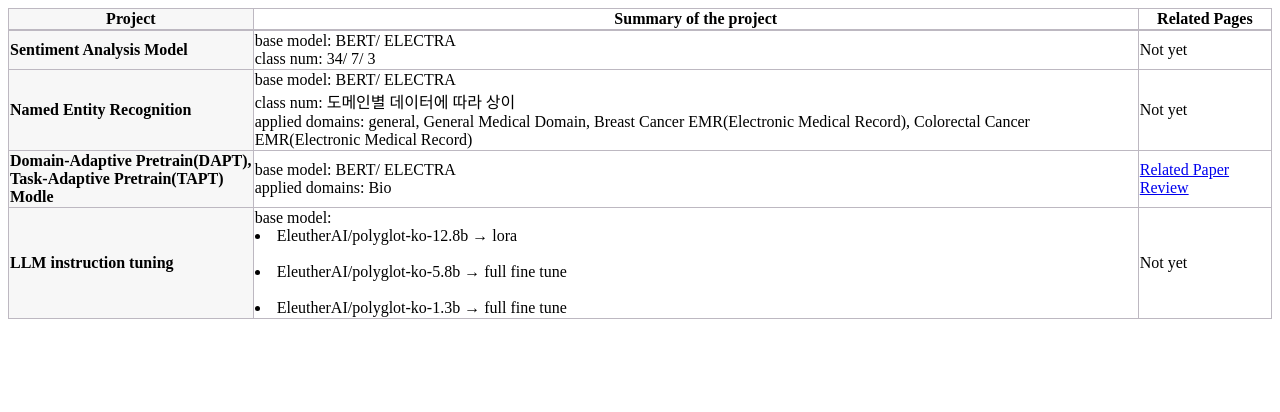
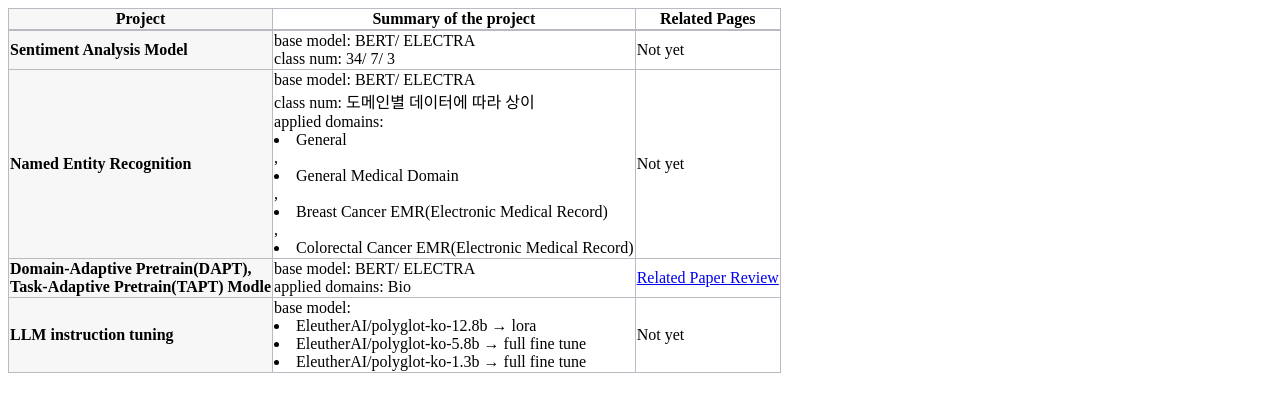
Before and after one commit to finddme/finddme.github.io, a Jekyll site: the page built from _posts/2022-01-01-Project.md, in a window 1280 px wide. Shown: the top 412 px of the page. Built offline with Jekyll 4.4.1, drawn with Linux system fonts in a browser that asks for light colours.

Commit message:
Update 2022-01-01-Project.md

```diff
--- a/_posts/2022-01-01-Project.md
+++ b/_posts/2022-01-01-Project.md
@@ -21,9 +21,9 @@
      <table style="border-collapse:collapse">
        <tr><th class="line4" bgcolor="#F8F7F9">Project</th><th class="line2">Summary of the project</th><th class="line2">Related Pages</th></tr>
        <tr><td class="line3"><strong>Sentiment Analysis Model</strong></td><td class="line">base model: BERT/ ELECTRA<br> class num: 34/ 7/ 3</td><td class="line">Not yet</td></tr>
-       <tr><td class="line3"><strong>Named Entity Recognition</strong></td><td class="line">base model: BERT/ ELECTRA<br> class num: 도메인별 데이터에 따라 상이<br> applied domains: general, General Medical Domain, Breast Cancer EMR(Electronic Medical Record), Colorectal Cancer EMR(Electronic Medical Record)</td><td class="line">Not yet</td></tr>
+       <tr><td class="line3"><strong>Named Entity Recognition</strong></td><td class="line">base model: BERT/ ELECTRA<br> class num: 도메인별 데이터에 따라 상이<br> applied domains:<li>General</li>, <li>General Medical Domain</li>, <li>Breast Cancer EMR(Electronic Medical Record)</li>, <li>Colorectal Cancer EMR(Electronic Medical Record)</li></td><td class="line">Not yet</td></tr>
        <tr><td class="line3"><strong>Domain-Adaptive Pretrain(DAPT),<br> Task-Adaptive Pretrain(TAPT) Modle</strong></td><td class="line">base model: BERT/ ELECTRA<br> applied domains: Bio</td><td class="line"><a href="https://finddme.github.io/natural%20language%20processing/2022/11/29/DAPT/">Related Paper Review</a></td></tr>
-       <tr><td class="line3"><strong>LLM instruction tuning</strong></td><td class="line">base model:<br> <li>EleutherAI/polyglot-ko-12.8b → lora</li><br> <li>EleutherAI/polyglot-ko-5.8b → full fine tune</li><br> <li>EleutherAI/polyglot-ko-1.3b → full fine tune</li></td><td class="line">Not yet</td></tr>
+       <tr><td class="line3"><strong>LLM instruction tuning</strong></td><td class="line">base model:<li>EleutherAI/polyglot-ko-12.8b → lora</li><li>EleutherAI/polyglot-ko-5.8b → full fine tune</li><li>EleutherAI/polyglot-ko-1.3b → full fine tune</li></td><td class="line">Not yet</td></tr>
    </table>
  </body>
 </html>
```
